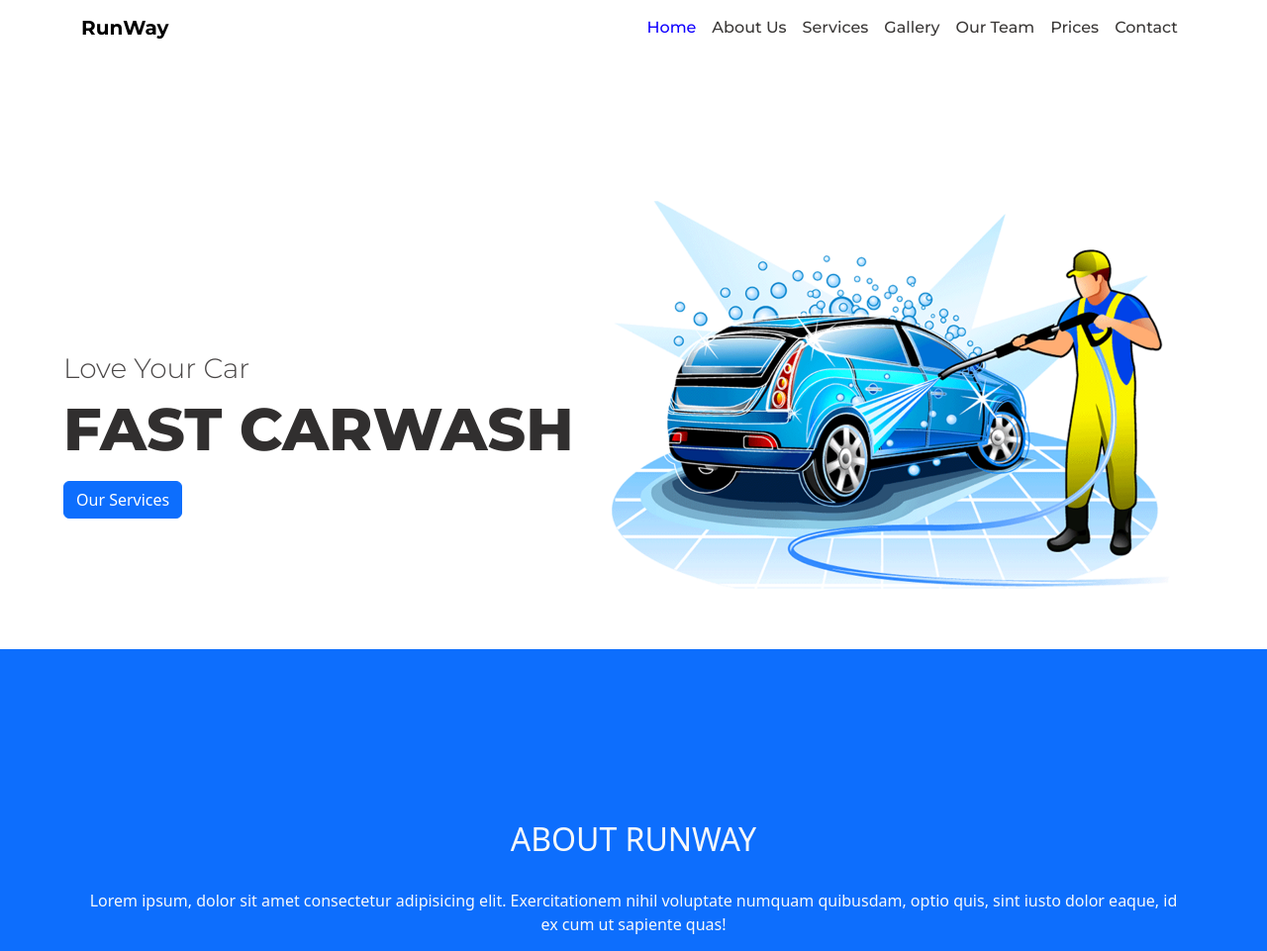
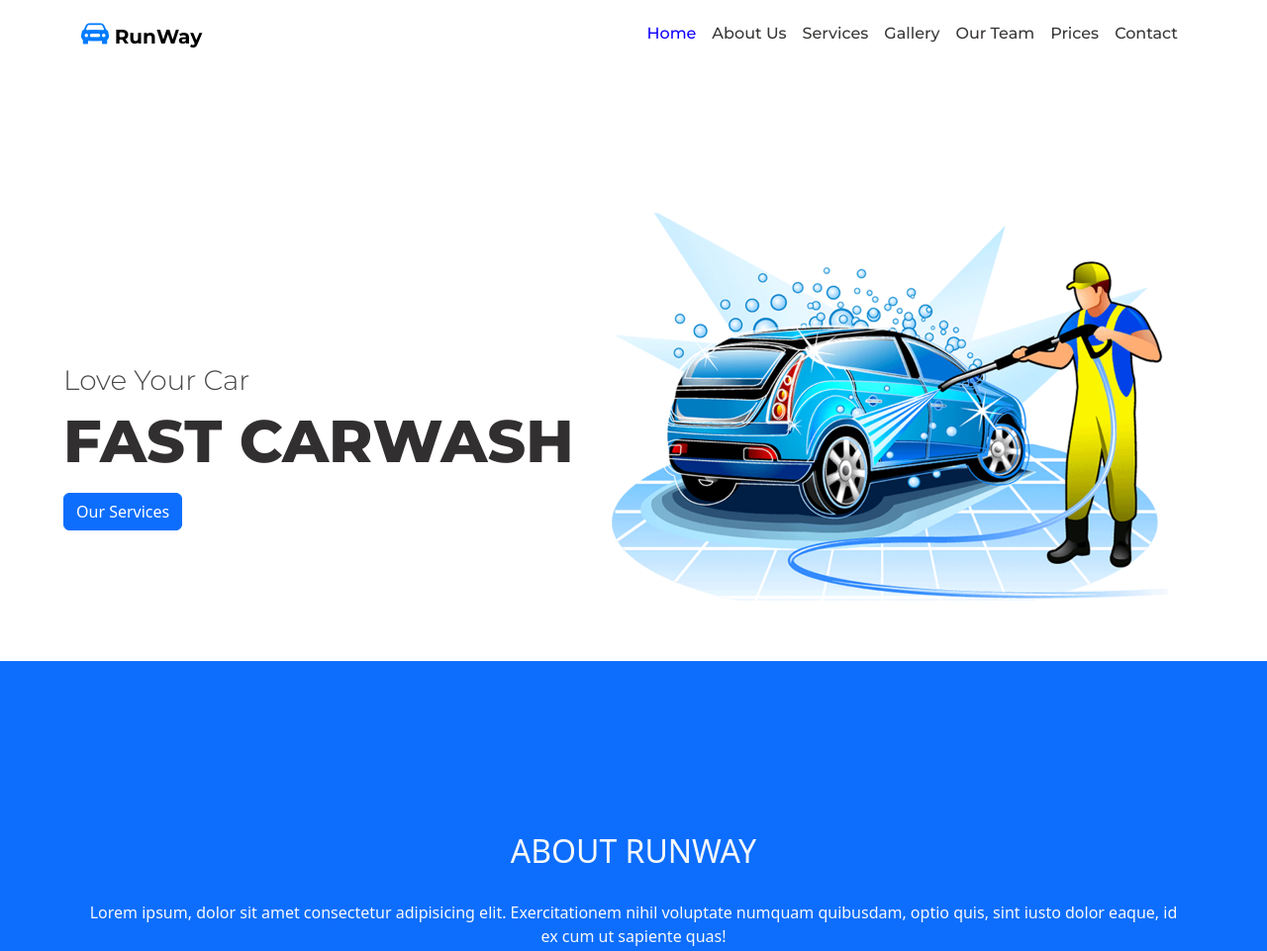
Before and after one commit to soubhikmondal8880/Runway_bootstrap, a plain HTML site: page index.html in a window 1280 px wide. Shown: the top 961 px of the page at 99% size. Drawn offline with nearby package versions, Linux system fonts and the light colour scheme.

Commit message:
icon add

```diff
--- a/css/style.css
+++ b/css/style.css
@@ -13,7 +13,11 @@
 .color_nav {
     color: rgb(58, 56, 55);
 }
-
+.car-color{
+    color: #007bff;
+    font-size: 28px;
+    font-weight: 350;
+}
 .nav_color {
     color: rgb(245, 236, 236);
 }
--- a/index.html
+++ b/index.html
@@ -30,7 +30,7 @@
     <nav class="navbar navbar-expand-lg  blue-navy" data-bs-theme="light">
       <div class="container">
 
-        <a class="navbar-brand fonts_style" href="#">RunWay</a>
+        <a class="navbar-brand fonts_style" href="#"><i class="bi bi-car-front-fill car-color"></i>    RunWay</a>
         <button class="navbar-toggler" type="button" data-bs-toggle="collapse" data-bs-target="#navbarNav"
           aria-controls="navbarNav" aria-expanded="false" aria-label="Toggle navigation">
           <span class="navbar-toggler-icon"></span>
```
